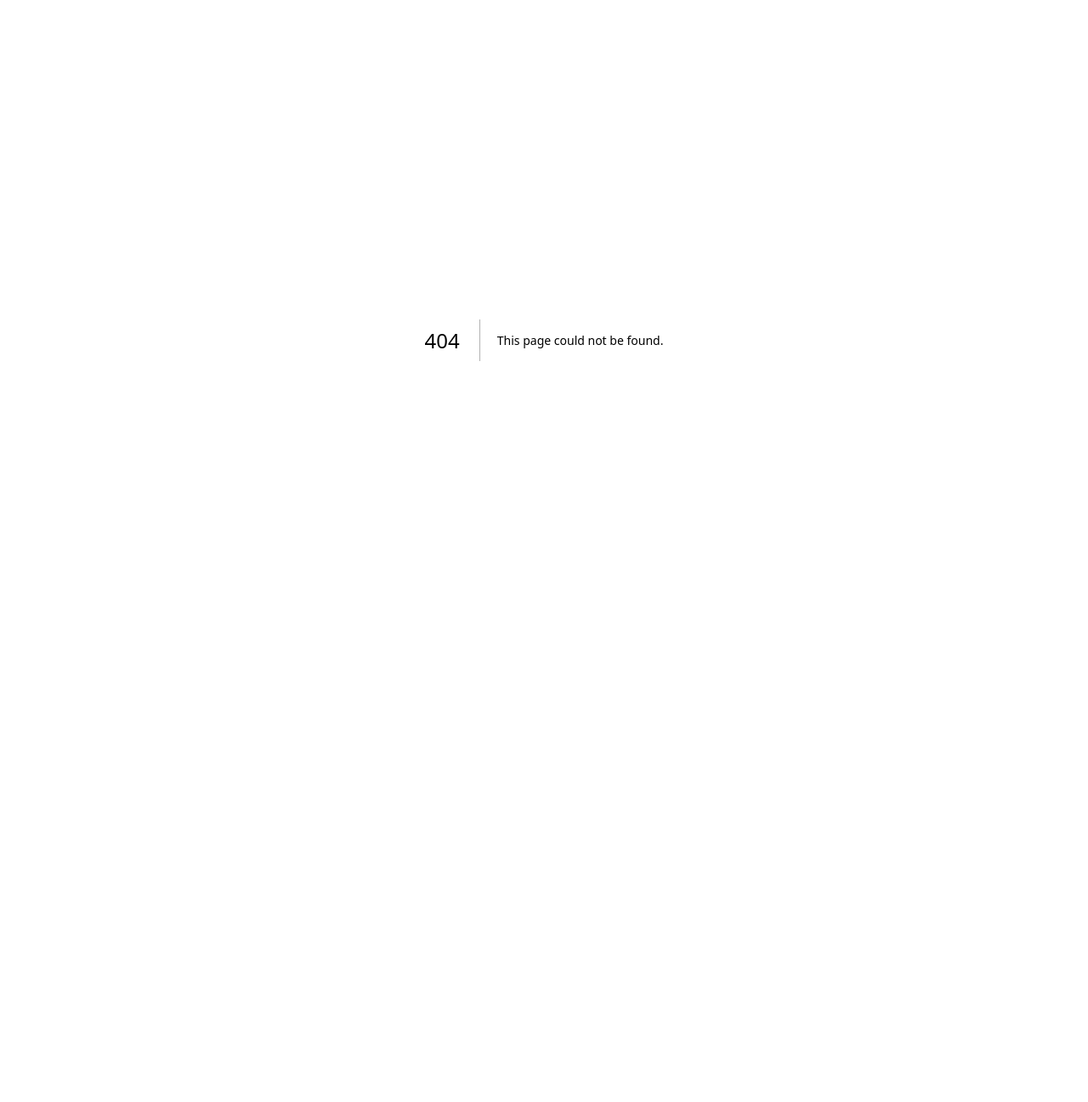
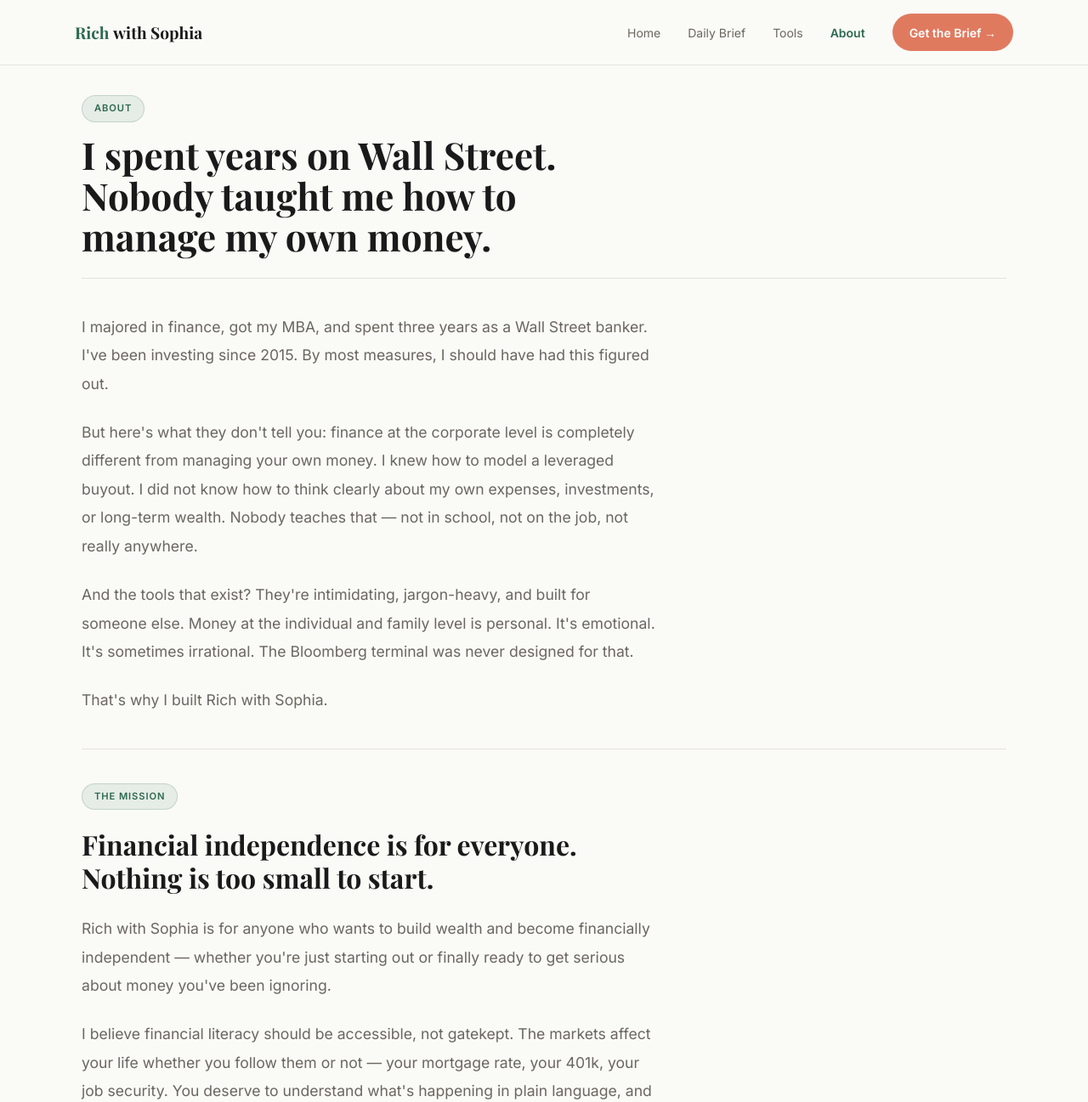
Before and after one commit to richwithsophia/myfinancesite, a Next.js app: page /about in a window 1280 px wide. Before the commit this address had no page. Shown: the top 1297 px of the page at 85% size. Before the commit the page ends 800 px from the top, so only its background shows below. Built offline with nearby package versions, Linux system fonts and the light colour scheme.

Commit message:
feat: add about page

```diff
--- /dev/null
+++ b/app/about/page.tsx
@@ -0,0 +1,224 @@
+import type { Metadata } from "next";
+import PageWrapper from "../components/PageWrapper";
+import { SectionLabel, Divider, SubscribeForm } from "../components/ui";
+import { C } from "@/app/lib/brand";
+
+export const metadata: Metadata = {
+  title: "About",
+  description: "Rich with Sophia is personal finance and market news explained simply — built for anyone who wants to build wealth and become financially independent.",
+  openGraph: {
+    title: "About | Rich with Sophia",
+    description: "Personal finance and market news explained simply for high-earning women.",
+    url: "https://myfinancesite.vercel.app/about",
+  },
+  twitter: {
+    title: "About | Rich with Sophia",
+    description: "Personal finance and market news explained simply for high-earning women.",
+  },
+};
+
+export default function AboutPage() {
+  return (
+    <PageWrapper>
+      <main>
+        <div className="rws-container" style={{ paddingTop: "7rem", paddingBottom: "5rem" }}>
+
+          {/* ── HEADER ── */}
+          <SectionLabel>About</SectionLabel>
+          <h1
+            style={{
+              fontFamily: C.serif,
+              fontSize: "clamp(2rem, 5vw, 2.75rem)",
+              fontWeight: 700,
+              color: C.text,
+              lineHeight: 1.1,
+              marginTop: 0,
+              marginBottom: "1.5rem",
+              maxWidth: 640,
+            }}
+          >
+            I spent years on Wall Street. Nobody taught me how to manage my own money.
+          </h1>
+
+          <Divider my="0" />
+
+          {/* ── STORY ── */}
+          <section style={{ maxWidth: 680, marginTop: "2.5rem" }}>
+            <p
+              style={{
+                fontSize: "clamp(1rem, 1.8vw, 1.1rem)",
+                lineHeight: 1.9,
+                color: C.muted,
+                marginTop: 0,
+                marginBottom: "1.5rem",
+              }}
+            >
+              I majored in finance, got my MBA, and spent three years as a Wall Street banker. I&apos;ve been investing since 2015. By most measures, I should have had this figured out.
+            </p>
+            <p
+              style={{
+                fontSize: "clamp(1rem, 1.8vw, 1.1rem)",
+                lineHeight: 1.9,
+                color: C.muted,
+                marginTop: 0,
+                marginBottom: "1.5rem",
+              }}
+            >
+              But here&apos;s what they don&apos;t tell you: finance at the corporate level is completely different from managing your own money. I knew how to model a leveraged buyout. I did not know how to think clearly about my own expenses, investments, or long-term wealth. Nobody teaches that — not in school, not on the job, not really anywhere.
+            </p>
+            <p
+              style={{
+                fontSize: "clamp(1rem, 1.8vw, 1.1rem)",
+                lineHeight: 1.9,
+                color: C.muted,
+                marginTop: 0,
+                marginBottom: "1.5rem",
+              }}
+            >
+              And the tools that exist? They&apos;re intimidating, jargon-heavy, and built for someone else. Money at the individual and family level is personal. It&apos;s emotional. It&apos;s sometimes irrational. The Bloomberg terminal was never designed for that.
+            </p>
+            <p
+              style={{
+                fontSize: "clamp(1rem, 1.8vw, 1.1rem)",
+                lineHeight: 1.9,
+                color: C.muted,
+                marginTop: 0,
+                marginBottom: 0,
+              }}
+            >
+              That&apos;s why I built Rich with Sophia.
+            </p>
+          </section>
+
+          <Divider />
+
+          {/* ── MISSION ── */}
+          <section style={{ maxWidth: 680 }}>
+            <SectionLabel>The Mission</SectionLabel>
+            <h2
+              style={{
+                fontFamily: C.serif,
+                fontSize: "clamp(1.5rem, 3vw, 2rem)",
+                fontWeight: 700,
+                color: C.text,
+                lineHeight: 1.2,
+                marginTop: "0.5rem",
+                marginBottom: "1.5rem",
+              }}
+            >
+              Financial independence is for everyone. Nothing is too small to start.
+            </h2>
+            <p
+              style={{
+                fontSize: "clamp(1rem, 1.8vw, 1.1rem)",
+                lineHeight: 1.9,
+                color: C.muted,
+                marginTop: 0,
+                marginBottom: "1.5rem",
+              }}
+            >
+              Rich with Sophia is for anyone who wants to build wealth and become financially independent — whether you&apos;re just starting out or finally ready to get serious about money you&apos;ve been ignoring.
+            </p>
+            <p
+              style={{
+                fontSize: "clamp(1rem, 1.8vw, 1.1rem)",
+                lineHeight: 1.9,
+                color: C.muted,
+                marginTop: 0,
+                marginBottom: "1.5rem",
+              }}
+            >
+              I believe financial literacy should be accessible, not gatekept. The markets affect your life whether you follow them or not — your mortgage rate, your 401k, your job security. You deserve to understand what&apos;s happening in plain language, and what it actually means for you.
+            </p>
+            <p
+              style={{
+                fontSize: "clamp(1rem, 1.8vw, 1.1rem)",
+                lineHeight: 1.9,
+                color: C.muted,
+                marginTop: 0,
+                marginBottom: 0,
+              }}
+            >
+              Knowledge is power. I&apos;m here to make it as easy as possible.
+            </p>
+          </section>
+
+          <Divider />
+
+          {/* ── PULL QUOTE ── */}
+          <div
+            style={{
+              borderLeft: `3px solid ${C.green}`,
+              paddingLeft: "1.5rem",
+              maxWidth: 600,
+              marginBottom: "3rem",
+            }}
+          >
+            <p
+              style={{
+                fontFamily: C.serif,
+                fontSize: "clamp(1.1rem, 2.5vw, 1.35rem)",
+                fontWeight: 600,
+                fontStyle: "italic",
+                color: C.text,
+                lineHeight: 1.5,
+                margin: 0,
+              }}
+            >
+              &ldquo;The markets affect your life whether you follow them or not. You deserve to understand what&apos;s happening — in plain language, without the Wall Street jargon.&rdquo;
+            </p>
+            <p
+              style={{
+                fontSize: "0.825rem",
+                fontWeight: 600,
+                color: C.green,
+                letterSpacing: "0.06em",
+                textTransform: "uppercase",
+                marginTop: "0.75rem",
+                marginBottom: 0,
+              }}
+            >
+              — Sophia
+            </p>
+          </div>
+
+          {/* ── SUBSCRIBE CTA ── */}
+          <div
+            style={{
+              backgroundColor: C.card,
+              borderRadius: "1rem",
+              padding: "2rem",
+              maxWidth: 560,
+            }}
+          >
+            <p
+              style={{
+                fontFamily: C.serif,
+                fontSize: "clamp(1.1rem, 2.5vw, 1.2rem)",
+                fontWeight: 600,
+                color: C.text,
+                marginTop: 0,
+                marginBottom: "0.4rem",
+              }}
+            >
+              Start here.
+            </p>
+            <p
+              style={{
+                fontSize: "0.875rem",
+                color: C.muted,
+                lineHeight: 1.7,
+                marginTop: 0,
+                marginBottom: "1.25rem",
+              }}
+            >
+              Get the Daily Brief in your inbox every weekday morning. Markets explained in under 5 minutes. Free.
+            </p>
+            <SubscribeForm compact />
+          </div>
+
+        </div>
+      </main>
+    </PageWrapper>
+  );
+}
```
